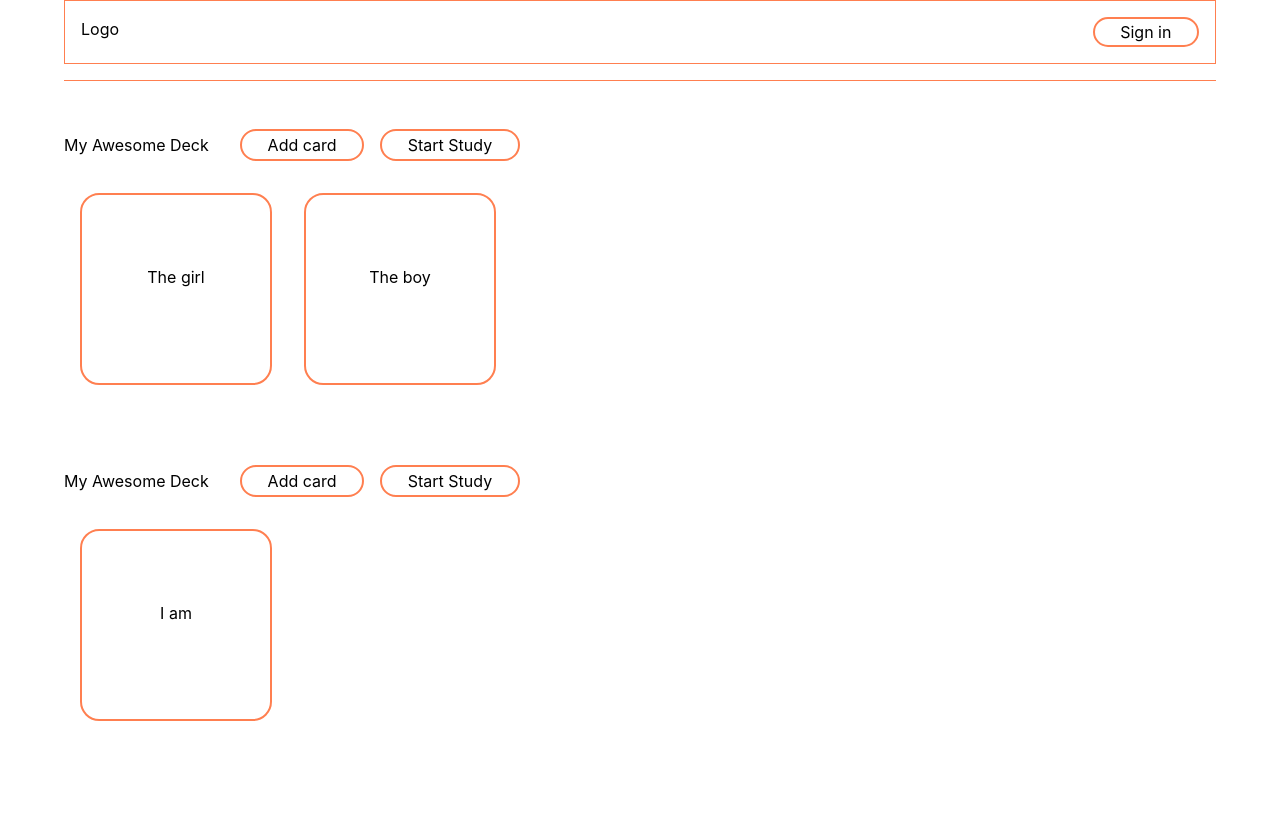
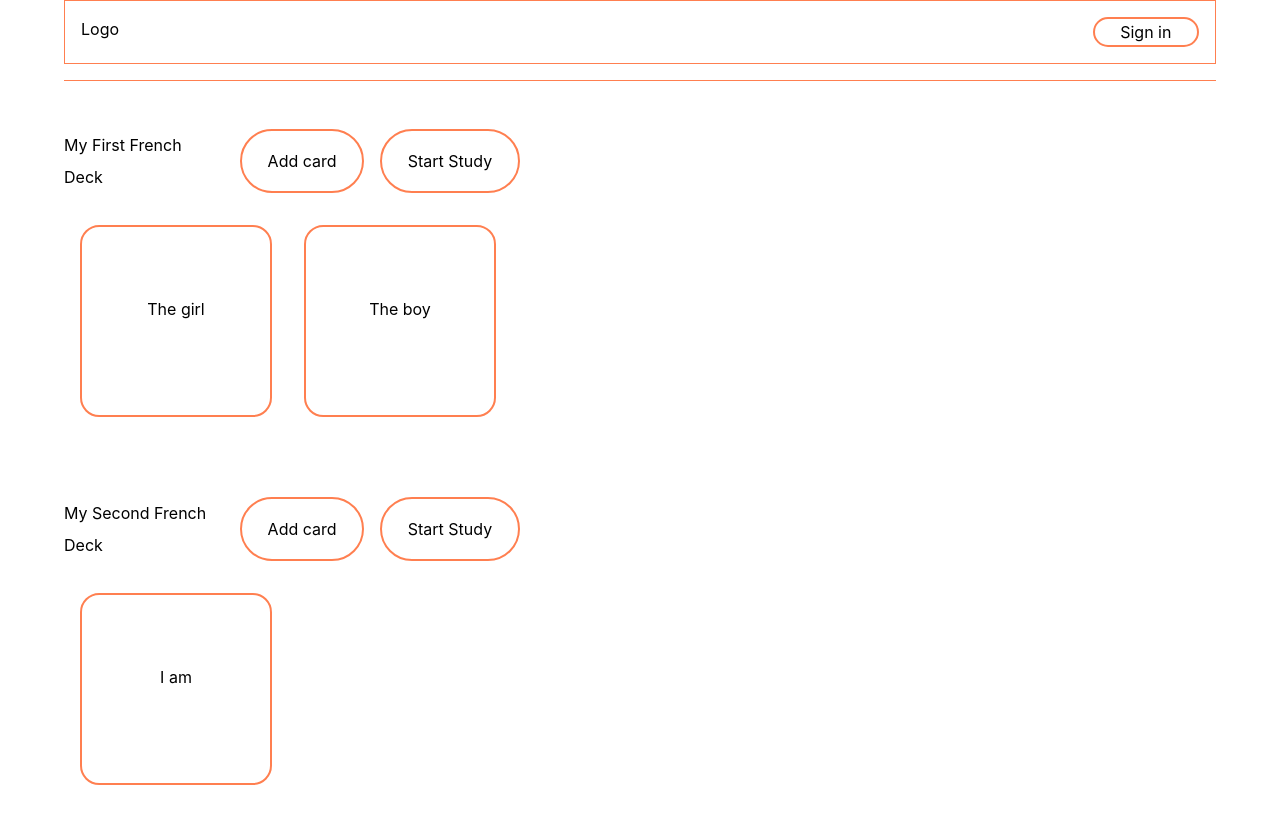
Before and after one commit to evilpaper/nailed-it, a React (Create React App) app: page / in a window 1280 px wide. Shown: the top 824 px of the page. Before the commit the page ends 800 px from the top, so only its background shows below. Built offline with nearby package versions, Linux system fonts and the light colour scheme.

Commit message:
lift state to App.js

```diff
--- a/src/components/App.js
+++ b/src/components/App.js
@@ -6,6 +6,18 @@ import nanoid from "nanoid";
 export default function App() {
   const [decks, setDecks] = useState(startDecks);
 
+  const addCardToDeck = deckID => {
+    const newCard = {
+      id: nanoid(),
+      question: "Question",
+      answer: "Answer"
+    };
+    const newDecks = [...decks];
+    const index = newDecks.findIndex(d => d.id === deckID);
+    newDecks[index].cards.push(newCard);
+    setDecks(newDecks);
+  };
+
   return (
     <div className="n-app">
       <div className="n-header">
@@ -13,7 +25,7 @@ export default function App() {
         <button>Sign in</button>
       </div>
       <div className="n-divider"></div>
-      <Decks decks={decks} />
+      <Decks decks={decks} addCardToDeck={addCardToDeck} />
     </div>
   );
 }
--- a/src/components/Card.js
+++ b/src/components/Card.js
@@ -9,8 +9,8 @@ export default function Card(props) {
         className="n-card__question"
         id="question"
         name="question"
-        value={question}
-      />
+        defaultValue={question}
+      ></textarea>
     </div>
   );
 }
--- a/src/components/Deck.js
+++ b/src/components/Deck.js
@@ -3,27 +3,17 @@ import Card from "./Card";
 import nanoid from "nanoid";
 
 export default function Deck(props) {
-  const { cards, id } = props;
-  const [cardsInDeck, setCardsInDeck] = useState(cards);
-
-  function handleCardAdd() {
-    const newCard = {
-      id: nanoid(),
-      question: "Question",
-      answer: "Answer"
-    };
-    setCardsInDeck([...cardsInDeck, newCard]);
-  }
+  const { cards, name, id, addCardToDeck } = props;
 
   return (
     <div className="n-deck">
       <div className="n-deck-menu">
-        <h2 className="n-deck-name">My Awesome Deck</h2>
-        <button onClick={handleCardAdd}>Add card</button>
+        <h2 className="n-deck-name">{name}</h2>
+        <button onClick={() => addCardToDeck(id)}>Add card</button>
         <button>Start Study</button>
       </div>
       <div className="n-deck-cards">
-        {cardsInDeck.map(card => {
+        {cards.map(card => {
           return <Card key={card.id} {...card} />;
         })}
       </div>
--- a/src/components/Decks.js
+++ b/src/components/Decks.js
@@ -1,11 +1,12 @@
 import React from "react";
 import Deck from "./Deck";
 
-export default function Decks({ decks }) {
+export default function Decks(props) {
+  const { decks, addCardToDeck } = props;
   return (
     <div className="n-Decks">
       {decks.map(deck => {
-        return <Deck key={deck.id} {...deck} />;
+        return <Deck key={deck.id} {...deck} addCardToDeck={addCardToDeck} />;
       })}
     </div>
   );
```
